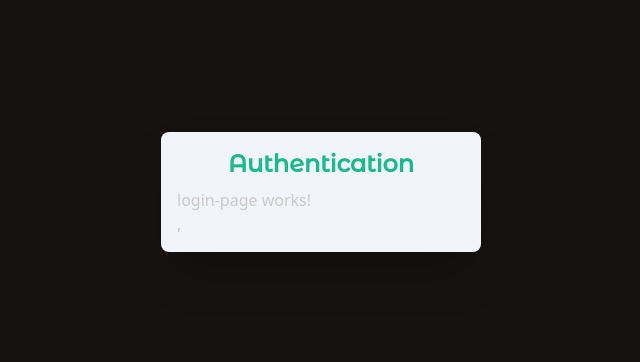
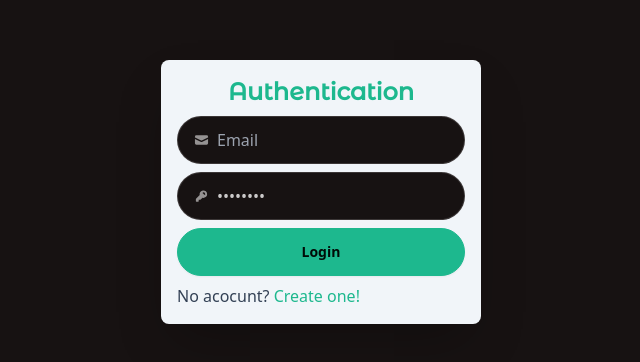
Before and after one commit to relicary/relicary-shop, an Angular app: page /auth/login in a window 1280 px wide. Shown: the part 208-570 px from the top of the page, without its empty margins (319-959 px from the left). Built offline with nearby package versions, Linux system fonts and the light colour scheme.

Commit message:
Added Login form

```diff
--- a/src/app/auth/pages/login-page/login-page.component.html
+++ b/src/app/auth/pages/login-page/login-page.component.html
@@ -1 +1,40 @@
-<p>login-page works!</p>,
+<form class="flex flex-col gap-2">
+  <label class="input input-bordered flex items-center gap-2">
+    <svg
+      xmlns="http://www.w3.org/2000/svg"
+      viewBox="0 0 16 16"
+      fill="currentColor"
+      class="h-4 w-4 opacity-70"
+    >
+      <path
+        d="M2.5 3A1.5 1.5 0 0 0 1 4.5v.793c.026.009.051.02.076.032L7.674 8.51c.206.1.446.1.652 0l6.598-3.185A.755.755 0 0 1 15 5.293V4.5A1.5 1.5 0 0 0 13.5 3h-11Z"
+      />
+      <path
+        d="M15 6.954 8.978 9.86a2.25 2.25 0 0 1-1.956 0L1 6.954V11.5A1.5 1.5 0 0 0 2.5 13h11a1.5 1.5 0 0 0 1.5-1.5V6.954Z"
+      />
+    </svg>
+    <input type="text" class="grow" placeholder="Email" />
+  </label>
+
+  <label class="input input-bordered flex items-center gap-2">
+    <svg
+      xmlns="http://www.w3.org/2000/svg"
+      viewBox="0 0 16 16"
+      fill="currentColor"
+      class="h-4 w-4 opacity-70"
+    >
+      <path
+        fill-rule="evenodd"
+        d="M14 6a4 4 0 0 1-4.899 3.899l-1.955 1.955a.5.5 0 0 1-.353.146H5v1.5a.5.5 0 0 1-.5.5h-2a.5.5 0 0 1-.5-.5v-2.293a.5.5 0 0 1 .146-.353l3.955-3.955A4 4 0 1 1 14 6Zm-4-2a.75.75 0 0 0 0 1.5.5.5 0 0 1 .5.5.75.75 0 0 0 1.5 0 2 2 0 0 0-2-2Z"
+        clip-rule="evenodd"
+      />
+    </svg>
+    <input type="password" class="grow" value="password" />
+  </label>
+
+  <button type="submit" class="btn btn-secondary">Login</button>
+  <p class="text-slate-700">
+    No acocunt?
+    <a [routerLink]="['/auth/register']" class="text-secondary">Create one!</a>
+  </p>
+</form>
--- a/src/app/auth/pages/login-page/login-page.component.ts
+++ b/src/app/auth/pages/login-page/login-page.component.ts
@@ -1,9 +1,10 @@
 import { Component } from '@angular/core';
+import { RouterLink } from '@angular/router';
 
 @Component({
   selector: 'app-login-page',
-  imports: [],
+  imports: [RouterLink],
   templateUrl: './login-page.component.html',
   styleUrl: './login-page.component.css',
 })
-export class LoginPageComponent { }
+export class LoginPageComponent {}
```
